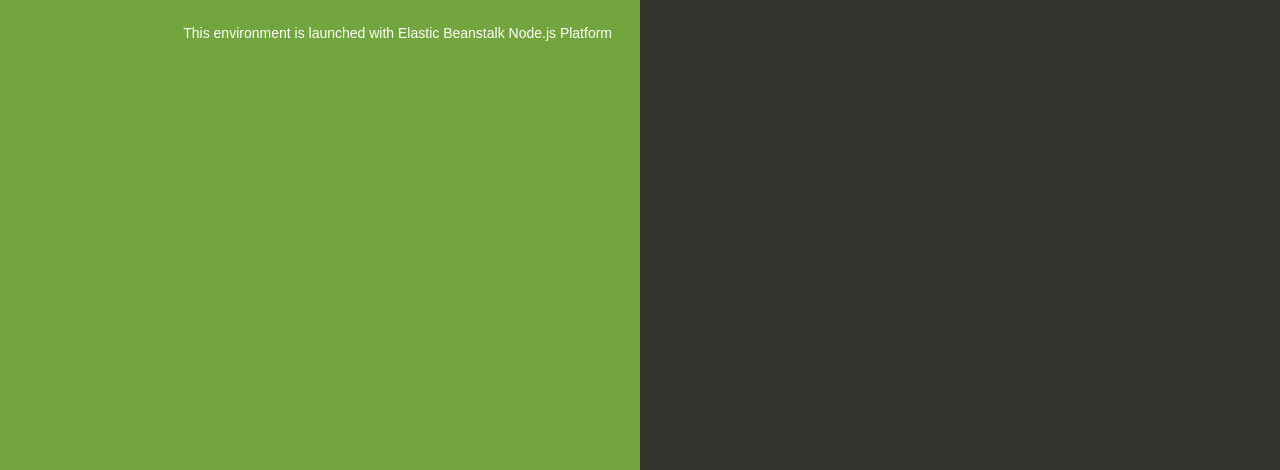
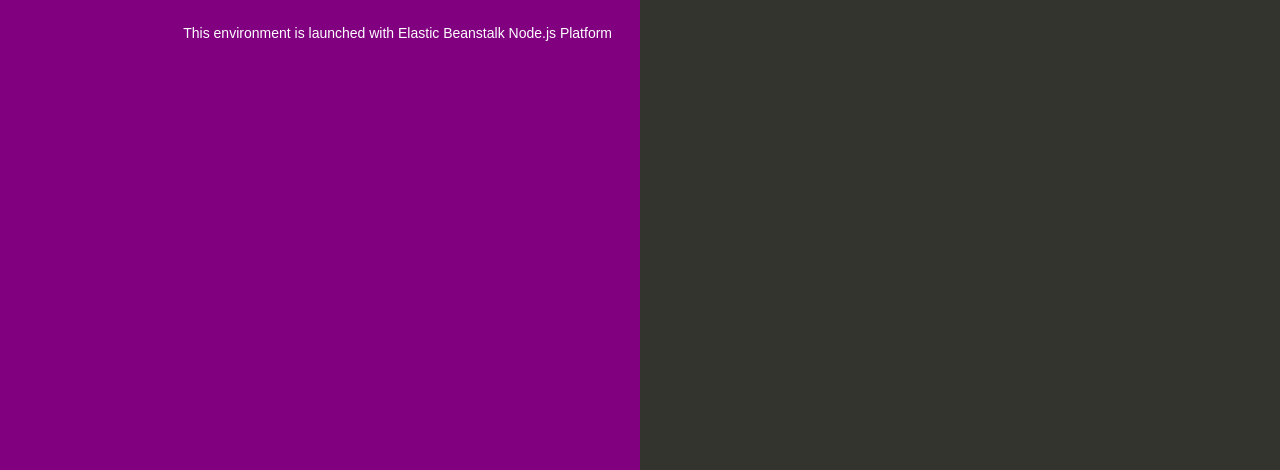
Before and after one commit to jayarajito/aws_nodejs, a website: page index.html in a window 1280 px wide. Shown: the part 330-800 px from the top of the page. Drawn offline with Linux system fonts and the light colour scheme.

Commit message:
Update Color #800080

```diff
--- a/index.html
+++ b/index.html
@@ -35,7 +35,7 @@
 
         text-align: right;
         padding-top: 11em;
-        background-color: #73A53E;
+        background-color: #800080;
 
       }
       .textColumn p {
```
